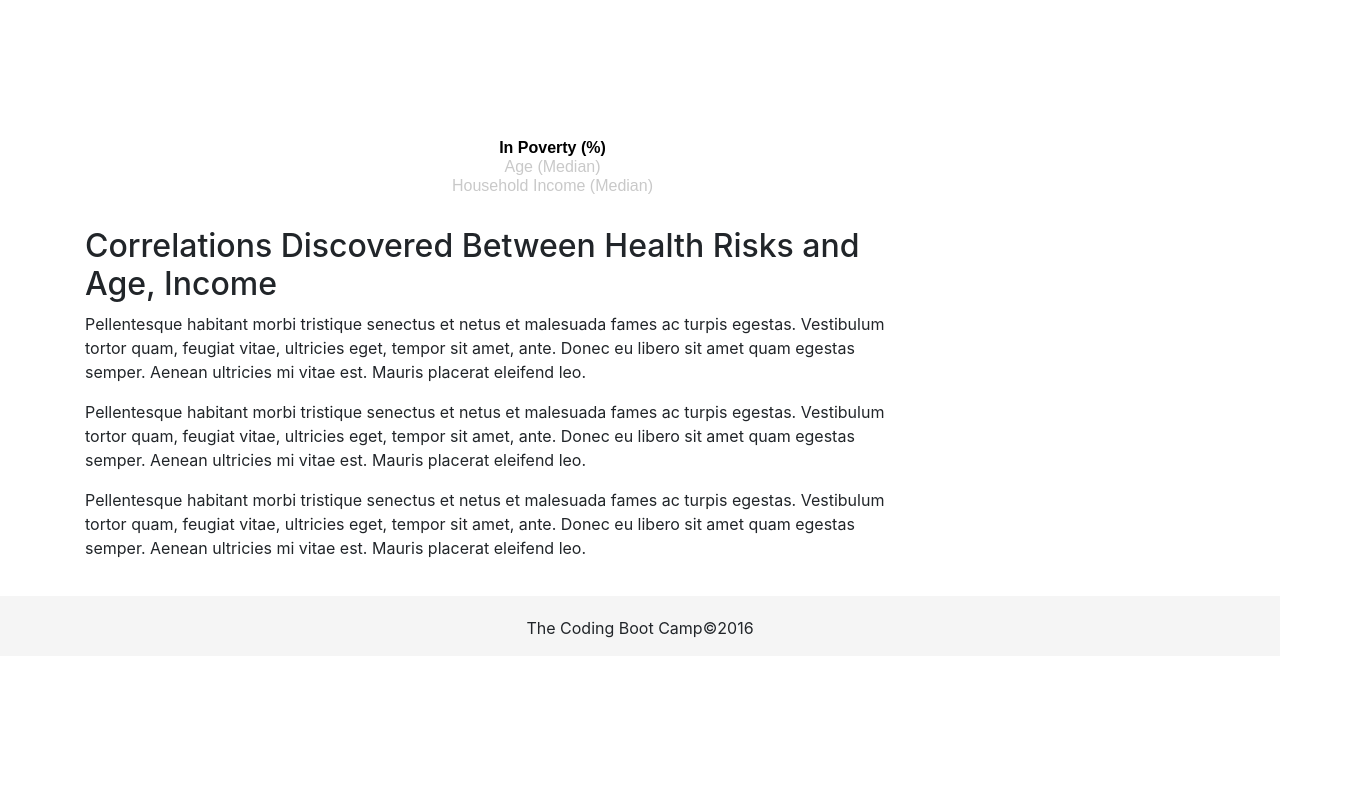
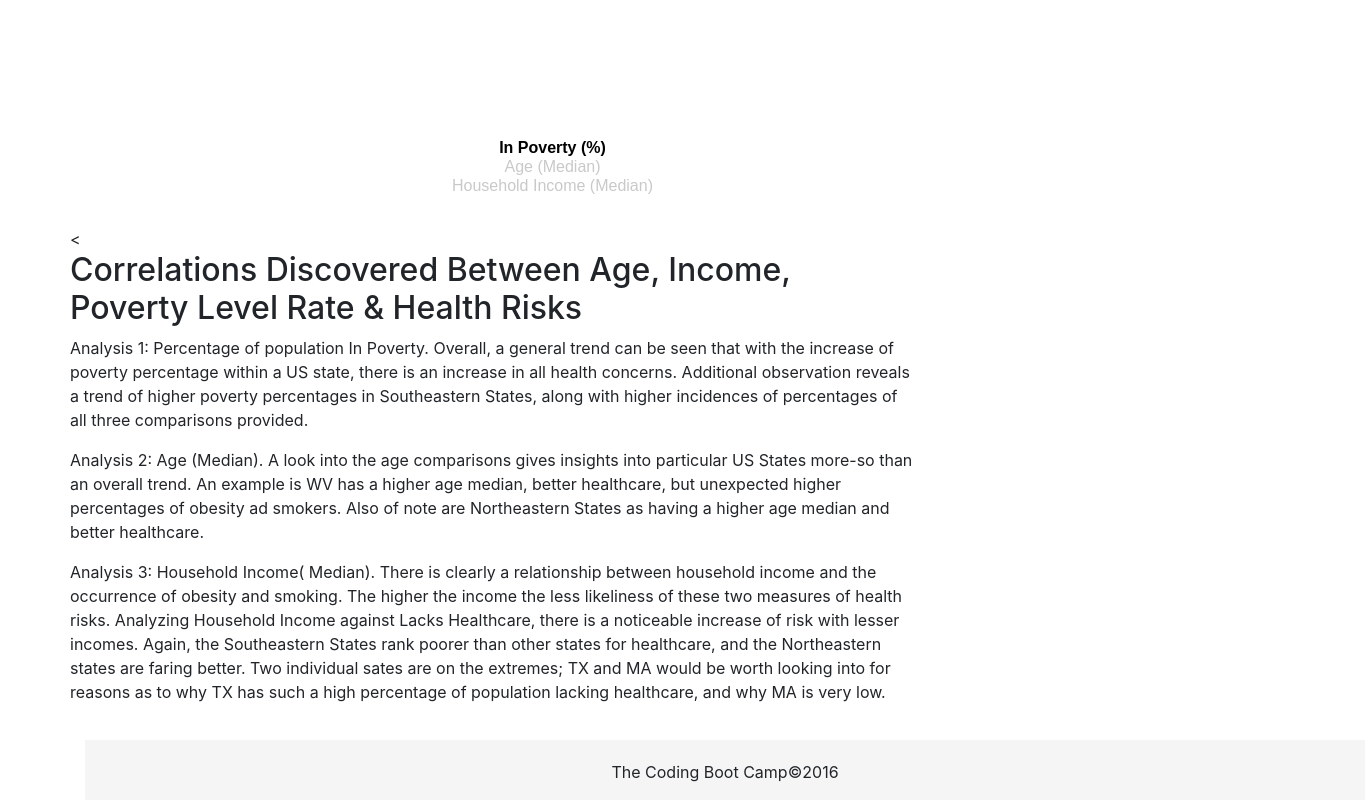
Before and after one commit to crobertson24/d3, a plain HTML site: page Instructions/StarterCode/index.html in a window 1280 px wide. Shown: the part 379-1179 px from the top of the page, 1365 px wide, since content can reach past the window. Before the commit the page ends 1035 px from the top, so only its background shows below. Drawn offline with nearby package versions, Linux system fonts and the light colour scheme.

Commit message:
Add files via upload

```diff
--- a/Instructions/StarterCode/index.html
+++ b/Instructions/StarterCode/index.html
@@ -19,26 +19,29 @@
     </div>
     <div class="row">
       <div class="col-xs-12  col-md-9">
-        <div id="scatter">
-          <!-- We append our chart here. -->
+        <div id="scatter"
         </div>
       </div>
     </div>
     <div class="row">
       <div class="col-xs-12  col-md-9">
         <div class="article">
-          <h2>Correlations Discovered Between Health Risks and Age, Income</h2>
-          <p>Pellentesque habitant morbi tristique senectus et netus et malesuada fames ac turpis egestas. Vestibulum tortor
-            quam, feugiat vitae, ultricies eget, tempor sit amet, ante. Donec eu libero sit amet quam egestas semper. Aenean
-            ultricies mi vitae est. Mauris placerat eleifend leo.</p>
+          <<h2>Correlations Discovered Between  Age, Income, Poverty Level Rate & Health Risks</h2>
+          <p>Analysis 1: Percentage of population In Poverty.   Overall, a general trend can be seen that with the increase
+            of poverty percentage within a US state, there is an increase in all health concerns.  Additional observation
+            reveals a trend of higher poverty percentages in Southeastern States, along with higher incidences of percentages
+            of all three comparisons provided.</p>
 
-          <p>Pellentesque habitant morbi tristique senectus et netus et malesuada fames ac turpis egestas. Vestibulum tortor
-            quam, feugiat vitae, ultricies eget, tempor sit amet, ante. Donec eu libero sit amet quam egestas semper. Aenean
-            ultricies mi vitae est. Mauris placerat eleifend leo.</p>
+            <p>Analysis 2: Age (Median).  A look into the age comparisons gives insights into particular US States more-so than
+              an overall trend.  An example is WV has a higher age median, better healthcare, but unexpected higher percentages
+              of obesity ad smokers.  Also of note are Northeastern States as having a higher age median and better healthcare.</p>
 
-          <p>Pellentesque habitant morbi tristique senectus et netus et malesuada fames ac turpis egestas. Vestibulum tortor
-            quam, feugiat vitae, ultricies eget, tempor sit amet, ante. Donec eu libero sit amet quam egestas semper. Aenean
-            ultricies mi vitae est. Mauris placerat eleifend leo.</p>
+              <p>Analysis 3: Household Income( Median). There is clearly a relationship between household income  and the occurrence
+                of obesity and smoking.  The higher the income the less likeliness of these two measures of health risks. Analyzing
+                Household Income against Lacks Healthcare, there is a noticeable increase of risk with lesser incomes.  Again, the
+                Southeastern States rank poorer than other states for healthcare, and the Northeastern states are faring better.
+                Two individual sates are on the extremes; TX and MA would be worth looking into for reasons as to why TX has such a
+                high percentage of population lacking healthcare, and why MA is very low.</p>
         </div>
       </div>
     </div>
```
